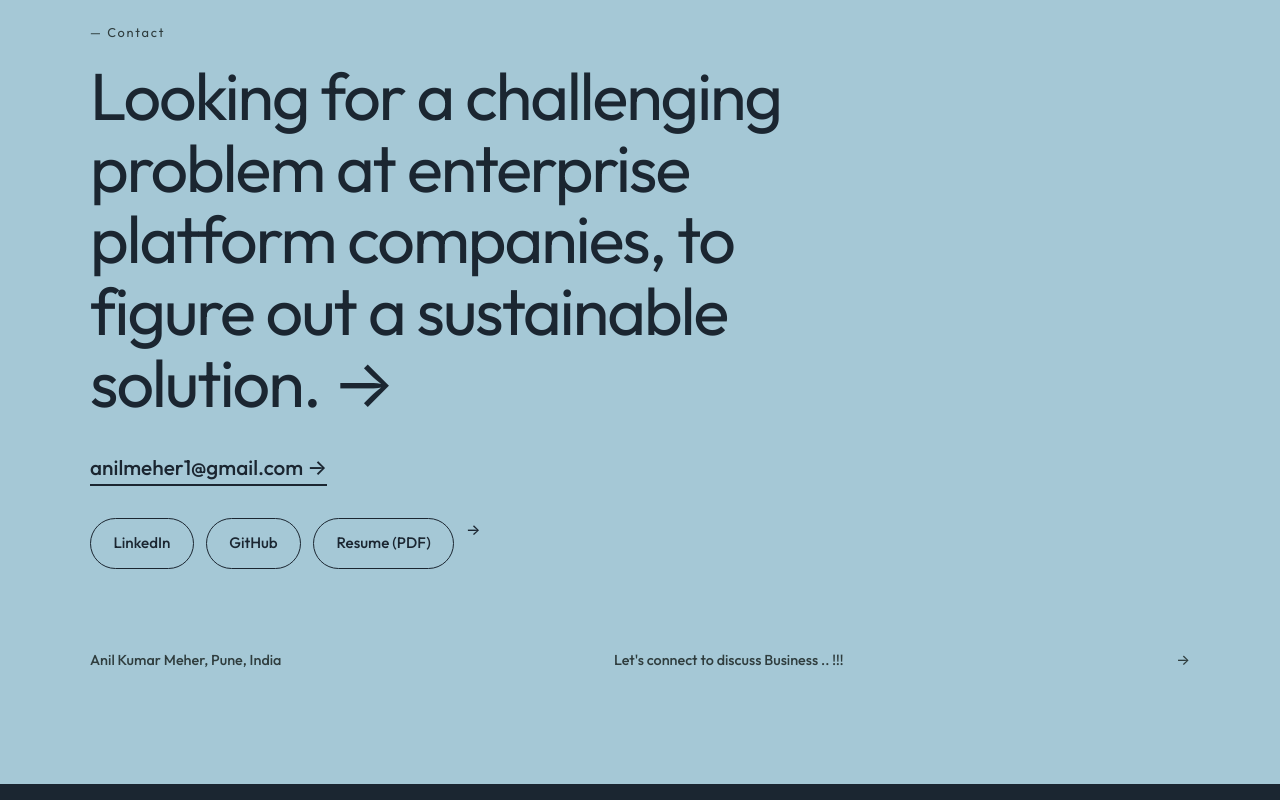
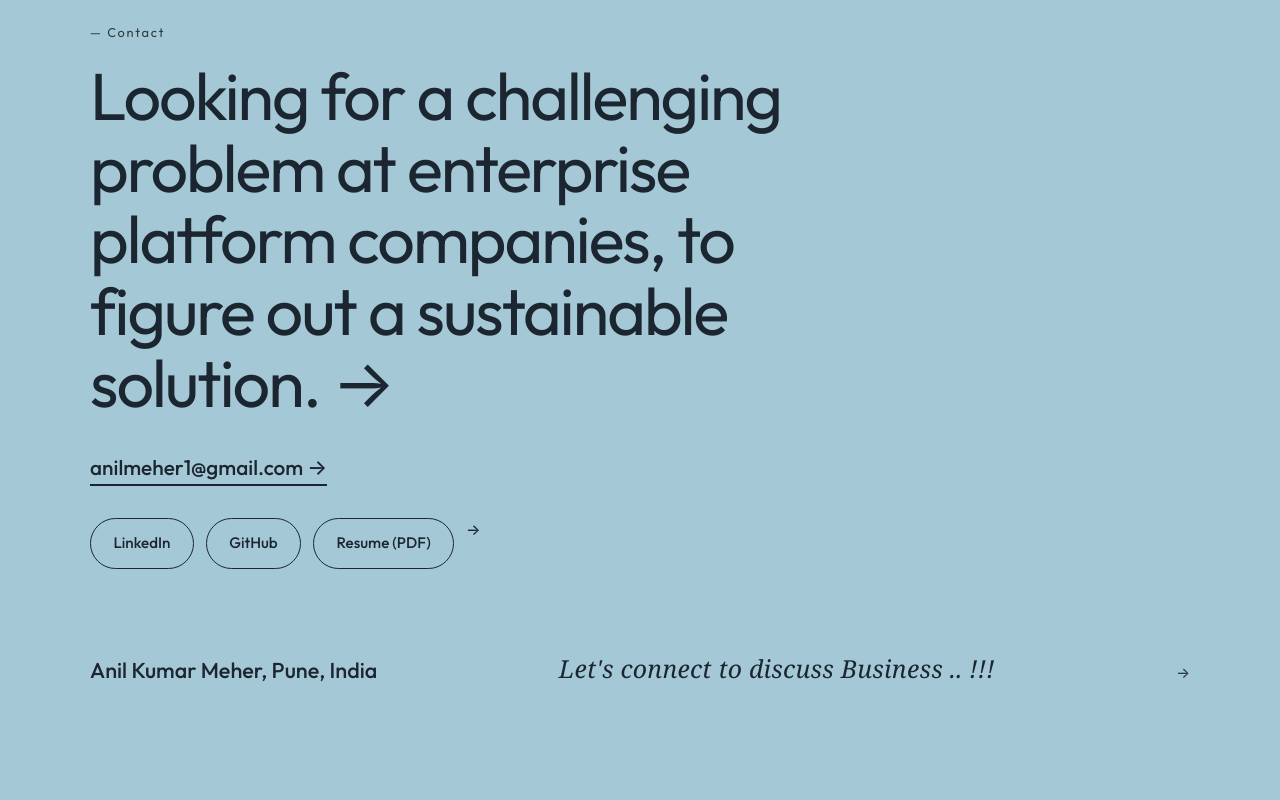
Before and after one commit to ANILKMEHER/anilkmeher.github.io, a plain HTML site: page index.html in a window 1280 px wide. Shown: the part 7492-8292 px from the top of the page. Drawn offline with Linux system fonts and the light colour scheme.

Commit message:
Update index.html

```diff
--- a/index.html
+++ b/index.html
@@ -275,9 +275,9 @@ dialog[open] .lbc{animation:pop .35s cubic-bezier(.2,.8,.2,1)}
 <h2 class="big">Looking for a challenging problem at enterprise platform companies, to figure out a sustainable solution.</h2>
 <a class="mail" href="mailto:anilmeher1@gmail.com">anilmeher1@gmail.com</a>
 <div class="cta"><a class="btn" href="https://www.linkedin.com/in/anil-kumar-meher/" target="_blank" rel="noopener">LinkedIn</a><a class="btn" href="https://github.com/ANILKMEHER" target="_blank" rel="noopener">GitHub</a><a class="btn" href="assets/Anil_Kumar_Meher_Resume.pdf" target="_blank" rel="noopener">Resume (PDF)</a></div>
-<div class="meta">
-  <span class="meta-name">Anil Kumar Meher, Pune, India</span>
-  <span class="meta-cta">Let's connect to discuss Business .. !!!</span>
+<div class="meta" style="align-items: baseline;">
+  <span style="font-size: 1.35rem; font-weight: 500; color: var(--ink);">Anil Kumar Meher, Pune, India</span>
+  <span style="font-family: Georgia, Cambria, 'Times New Roman', serif; font-size: 1.55rem; font-style: italic; color: var(--hl); letter-spacing: 0.01em;">Let's connect to discuss Business .. !!!</span>
 </div>
 </div></section>
 </main>
```
